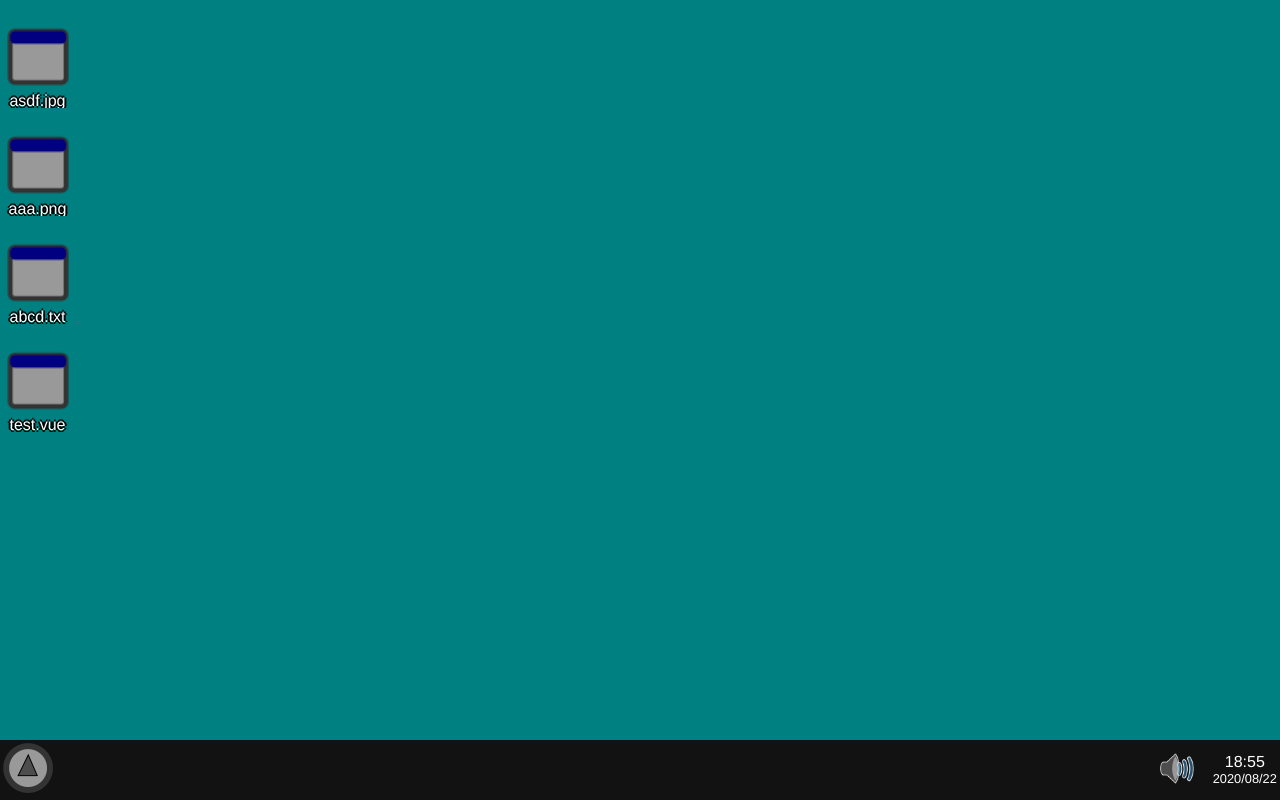
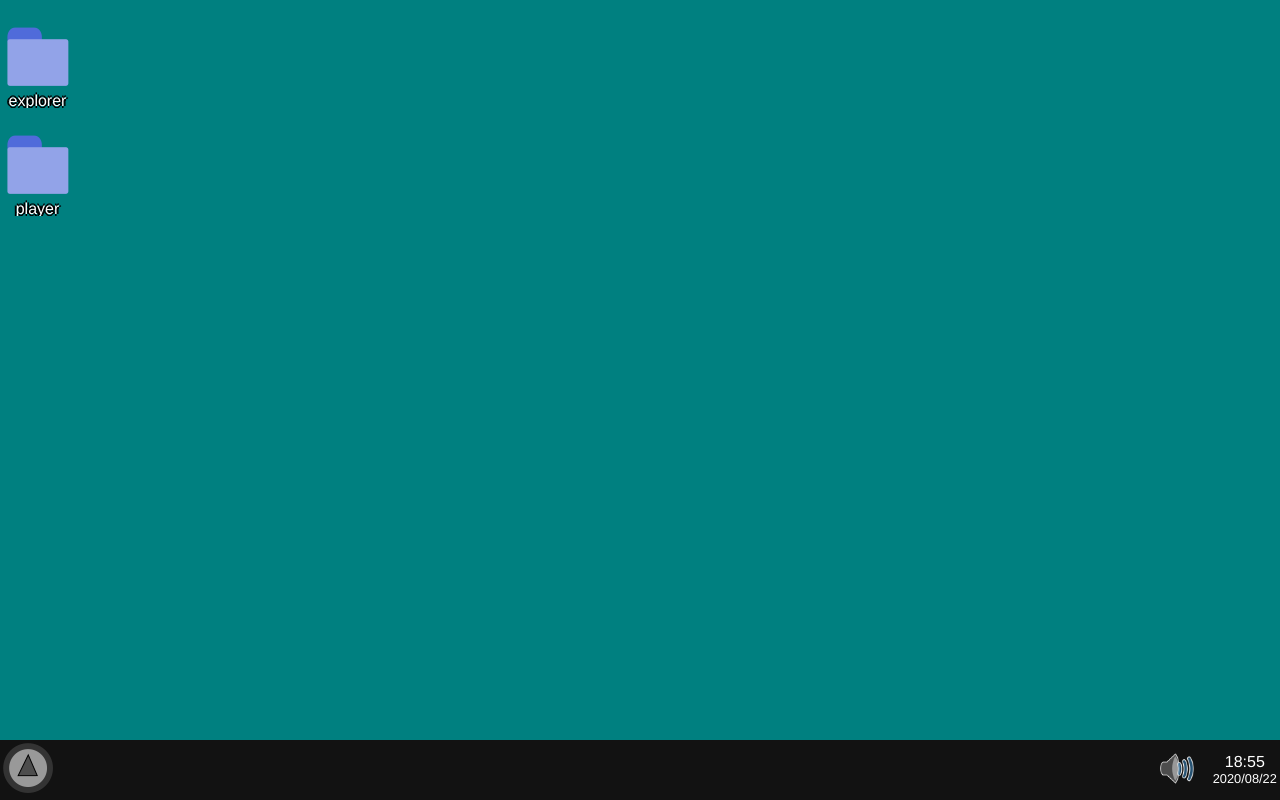
Before and after one commit to rnielikki/fakeos2, a Vue app: page / in a window 1280 px wide. Built offline with nearby package versions, Linux system fonts and the light colour scheme.

Commit message:
started to add explorer

```diff
--- a/src/components/background/background.vue
+++ b/src/components/background/background.vue
@@ -1,6 +1,6 @@
 <template>
     <div class="f_background" id="f_background" v-contextmenu="{ value: menu }">
-        <IconCollection :path="path" :direction="direction" />
+        <IconCollection :path="path" :direction="direction" style="z-index:-1" />
     </div>
 </template>
 <script lang="ts">
@@ -22,7 +22,7 @@ import { DirectoryInfo } from '@/system/filesystem/fileinfo';
     data:function(){
         return {
             menu:BackgroundMenu,
-            path:Path.getAbsolutePath("C:/User/Desktop") as DirectoryInfo,
+            path:Path.getAbsolutePath("C:/System") as DirectoryInfo,
             direction:IconDirection.column
         }
     }
@@ -40,3 +40,9 @@ export default class Background extends Vue {}
         overflow: hidden;
     }
 </style>
+<style>
+    .f_background > .iconCollection .f_collection-icon-label {
+        text-shadow:2px 0px 0px #000, -2px 0px 0px #000, 0px -2px 0px #000, 0px 2px 0px #000;
+        color:#fff;
+    }
+</style>
--- a/src/components/icon/icon.vue
+++ b/src/components/icon/icon.vue
@@ -86,9 +86,8 @@ export default Vue.extend({
     @import 'src/scss/colorset.scss';
     position:relative;
     display:inline-block;
+    text-align:center;
     &-label {
-        text-shadow:2px 0px 0px #000, -2px 0px 0px #000, 0px -2px 0px #000, 0px 2px 0px #000;
-        color:#fff;
         overflow-wrap: break-word;
         width: 75px;
         height:1rem;
--- a/src/components/icon/models/icon-model.ts
+++ b/src/components/icon/models/icon-model.ts
@@ -1,6 +1,6 @@
-import IconLoader from '../icon-loader'
 import WindowFactory from '../../window/window-factory'
-import IFileInfo, { FileInfo } from '@/system/filesystem/fileinfo'
+import IFileInfo, { FileInfo, DirectoryInfo } from '@/system/filesystem/fileinfo'
+import { Path } from '@/system/filesystem/filesystem'
 
 let id_current = 0;
 
@@ -15,14 +15,32 @@ export default class IconModel {
     constructor(fileInfo:IFileInfo){
         this.fileInfo = fileInfo;
         this.label = fileInfo.name;
-        this.icon = IconLoader.getIcon(fileInfo.name);
-        this.action = getAction(fileInfo)
+        [this.icon, this.action] = getAppInfo(fileInfo);
         this._id=id_current++;
     }
 }
 
-function getAction(fileInfo:IFileInfo){
-    return (op?:object)=>{
-        WindowFactory.OpenProgram(fileInfo.name, {...((fileInfo as FileInfo)?.data ?? {}), ...(op ?? {})})
+function getAppInfo(fileInfo:IFileInfo):[string, Function]{
+    let appName:string;
+    let icon:string="";
+    let data:object | null;
+    let asFileInfo : FileInfo;
+    switch(true){
+        case fileInfo instanceof FileInfo:
+            asFileInfo = (fileInfo as FileInfo)!;
+            appName = asFileInfo.appType?.app ?? "";
+            icon = asFileInfo.appType?.icon;
+            if(asFileInfo.appType?.typeName !== "application/vue"){
+                data = asFileInfo.data;
+            }
+            break;
+        case fileInfo instanceof DirectoryInfo:
+            appName = "core/explorer";
+            data = { path: Path.getAbsolutePath((fileInfo as DirectoryInfo).currentDirectory) }
+            icon = require("@/softwares/core/explorer/icon.png");
+            break;
     }
+    return [icon, (op?:object)=>{
+        WindowFactory.OpenProgram(appName, {...(data ?? {}), ...(op ?? {})})
+    }]
 }
--- a/src/components/window/components/window.vue
+++ b/src/components/window/components/window.vue
@@ -15,7 +15,7 @@
                 :iconPath="iconPath"
                 v-contextMenu="{ value: rightClickMenu }"
             />
-            <div class="window-content">
+            <div class="window-content" @contextmenu.stop>
                 <WindowMenu v-if="windowMenu" :menu="windowMenu" />
                 <slot></slot>
             </div>
--- a/src/components/window/logics/resizer.vue
+++ b/src/components/window/logics/resizer.vue
@@ -46,6 +46,7 @@ $corner-size: 10px;
     width: 0;
     height: 0;
     overflow:visible;
+    z-index:50;
     div{
         position:absolute;
         /* make temp visible */
--- /dev/null
+++ b/src/softwares/core/explorer/explorer.vue
@@ -0,0 +1,44 @@
+<template>
+    <div class="container">
+        <div class="index">TEST</div>
+        <icon-collection :path="path" class="content" />
+    </div>
+</template>
+<script lang="ts">
+import Vue, { PropType } from 'vue'
+import IconCollection from "@/components/icon/icon-collection.vue";
+import { DirectoryInfo } from '@/system/filesystem/fileinfo'
+import DefaultDrive from "@/system/filesystem/filesystem";
+
+export default Vue.extend({
+    components:{ IconCollection},
+    data:function(){
+        return {
+            title:"Explorer"
+        }
+    },
+    props:{
+        path:{
+            type:Object as PropType<DirectoryInfo>,
+            default:()=>DefaultDrive
+        }
+    }
+})
+</script>
+<style lang="scss" scoped>
+@import 'src/scss/colorset.scss';
+.container {
+    display:flex;
+    flex-direction: column;
+    height:100%;
+}
+.content {
+    margin:.75rem;
+    padding:1.5rem;
+    width:auto;
+    flex-grow:1;
+    box-sizing: border-box;
+    background-color:$content-background;
+    color:$content-foreground;
+}
+</style>
--- a/src/system/filesystem/fileinfo.ts
+++ b/src/system/filesystem/fileinfo.ts
@@ -1,4 +1,4 @@
-import MimeType from "./mime"
+import Mime, { MimeType } from "./mime"
 
 export default interface IFileInfo {
     name:string;
@@ -7,13 +7,13 @@ export default interface IFileInfo {
 export class FileInfo implements IFileInfo {
     name:string;
     parent:IFileInfo;
-    app:string;
+    appType:MimeType;
     data:object | null;
     constructor(name:string, parent:IFileInfo, data:object | null = null){
         this.name = name;
         this.parent = parent;
         this.data = data;
-        this.app = MimeType.getType(name, data) ?? "";
+        this.appType = Mime.getType(name, data);
     }
 }
 
@@ -32,10 +32,15 @@ export class DirectoryInfo implements IFileInfo {
     name:string;
     parent:IFileInfo
     files:IFileInfo[];
-    constructor(name:string, parent:IFileInfo, files:IFileInfo[] = []){
+    private _currentDirectory:string;
+    get currentDirectory() {
+        return this._currentDirectory;
+    }
+    constructor(name:string, parent:IFileInfo, files:IFileInfo[] = [], currentDirectory:string){
         this.name = name;
         this.parent = parent;
         this.files = files;
+        this._currentDirectory = currentDirectory;
     }
     getFile = (fileName:string):IFileInfo | null => this.files.find(file=>file.name === fileName) ?? null;
 }
--- a/src/system/filesystem/filesystem.ts
+++ b/src/system/filesystem/filesystem.ts
@@ -38,9 +38,9 @@ function toFileSystem(input:Array<string>, contentResolver:(path:string)=>string
 }
 
 function toDirectoryInfo(name:string, fileSystem:object, parent:IFileInfo):any {
-    console.log(fileSystemObject)
     let obj = Object(fileSystem);
-    let dir = new DirectoryInfo(name, parent, []);
+    let parentPath = (parent as DirectoryInfo)?.currentDirectory;
+    let dir = new DirectoryInfo(name, parent, [], (parentPath?(parentPath + "/" + name):name));
 
     for(let key in obj){
         if(!Object.prototype.hasOwnProperty.call(obj, key)) continue;
@@ -51,7 +51,7 @@ function toDirectoryInfo(name:string, fileSystem:object, parent:IFileInfo):any {
                     iFileInfo = new FileInfo(key, dir, (contents)?JSON.parse(contents):null);
                 }
                 catch {
-                    console.warn("File "+contents+" from file "+key+" is invalid.")
+                    console.warn("Warning: File "+key+" has corrupted contents.")
                     iFileInfo = new FileInfo(key, dir);
                 }
            }
--- a/src/system/filesystem/mime.ts
+++ b/src/system/filesystem/mime.ts
@@ -1,18 +1,51 @@
+import IconLoader from '@/components/icon/icon-loader'
+
+export interface MimeType {
+    typeName:string;
+    app:string;
+    icon:string;
+}
+
+const defaultMime = {
+    typeName:"???",
+    app:"???",
+    icon:require("@/system/resources/window-icon.png")
+};
+
 export default {
-    getType:function(name:string, data?:object | null){
+    getType:function(name:string, data?:object | null):MimeType{
         let type = name.substring(name.lastIndexOf("."));
         if(Object.prototype.hasOwnProperty.call(this.list, type)) {
             return Object(this.list)[type];
         }
         else if(type === ".vue" && data) {
-            return (data as { "app":string })?.app;
+            return resolveExecutable(data);
         }
         else {
-            return null;
+            return defaultMime;
         }
     },
     list:{
-        ".mp3":"core/player",
-        ".wav":"core/player"
+        ".mp3":{
+            typeName: "audio/mpeg",
+            app: "core/player",
+            icon: require("@/softwares/core/player/music-file.png")
+        },
+        ".wav":{
+            typeName:"audio/wav",
+            app: "core/player",
+            icon: require("@/softwares/core/player/music-file.png")
+        }
     }
 }
+function resolveExecutable(data:object){
+    let appName = (data as { "app":string })?.app;
+    if(!appName){
+        return defaultMime;
+    }
+    return {
+        typeName:"application/vue",
+        app:appName,
+        icon:IconLoader.getIcon(appName)
+    }
+}
```
Also changed, not shown: src/softwares/core/explorer/icon.png (added), src/softwares/core/player/music-file.png (added).
